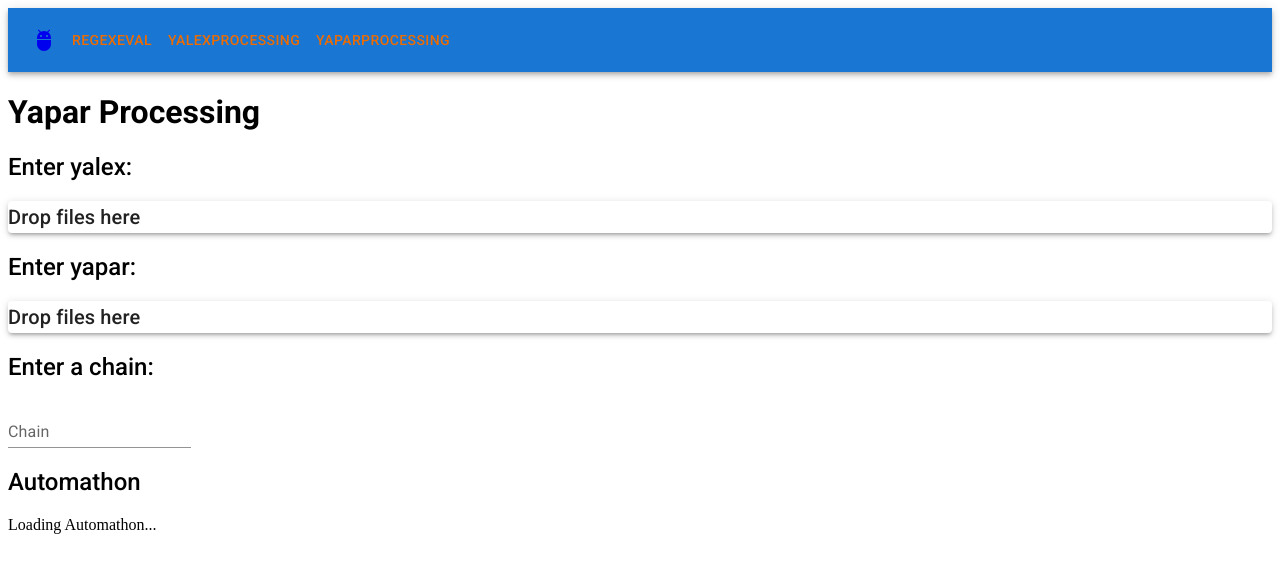
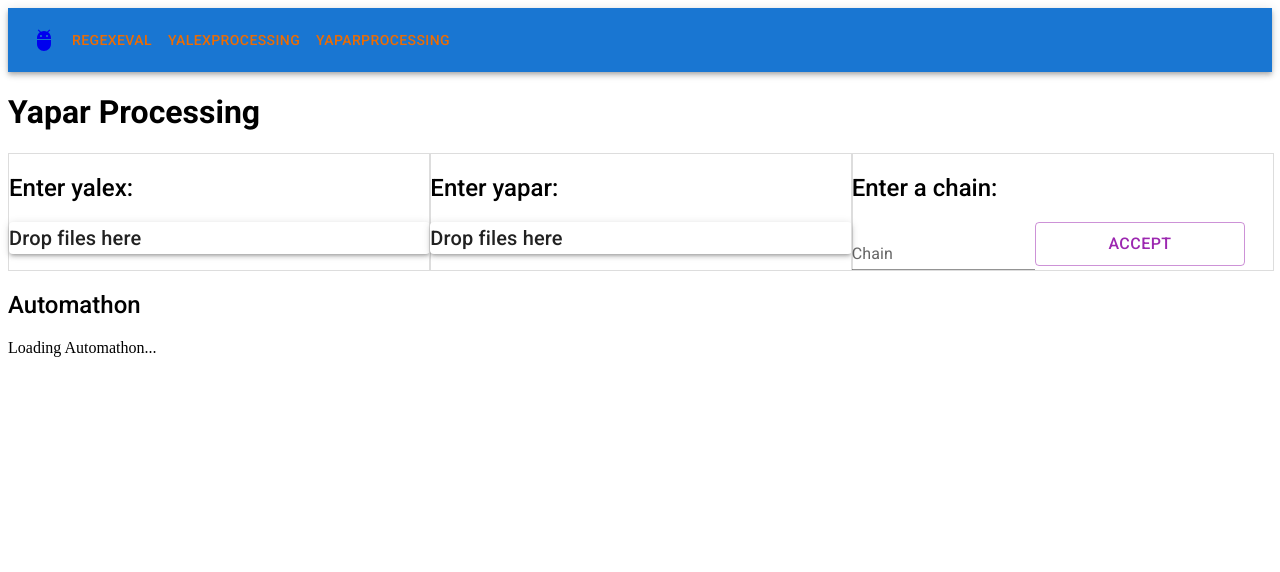
Before and after one commit to DiggsPapu/FrontendCompis, a React (Vite) app: page /YaparProcessing in a window 1280 px wide. Shown: the top 572 px of the page. Built offline with nearby package versions, Linux system fonts and the light colour scheme.

Commit message:
update:Button4UseEffect
Instead of using use effect I use a button to send the message to the backend

```diff
--- a/src/pages/YaparProcessing.jsx
+++ b/src/pages/YaparProcessing.jsx
@@ -1,5 +1,6 @@
 import React, { useEffect, useState } from 'react'
-import { TextField } from '@mui/material'
+import { Button, TextField } from '@mui/material'
+import './regex-eval.css'
 import FileDrop from '../components/FileDrop'
 import font from '../fonts/robot.module.css'
 import { evaluateChain, postFiles } from '../services/yapar-service'
@@ -18,23 +19,29 @@ export default function YaparProcessing() {
     }
     fetchData()
   }, [yalexContent, yaparContent])
-  useEffect(() => {
-    const fetchRespose = async () => {
-      if (input) {
+  const clickSimulate = async () => {
+    if (input && yalexContent && yaparContent) {
       await evaluateChain(input)
     }
   }
-    fetchRespose()
-  }, [input])
   return (
     <>
       <h1 className={font.robotoBold}>Yapar Processing</h1>
+      <div className="grid-container">
+        <div className="graph-container">
           <h2 className={font.robotoMedium}>Enter yalex:</h2>
           <FileDrop content={yalexContent} setContent={setYalContent} />
+        </div>
+        <div className="graph-container">
           <h2 className={font.robotoMedium}>Enter yapar:</h2>
           <FileDrop content={yaparContent} setContent={setYapContent} />
+        </div>
+        <div className="graph-container">
           <h2 className={font.robotoMedium}>Enter a chain:</h2>
           <TextField id="standard-basic" label="Chain" variant="standard" placeholder="Enter a chain" value={input} onChange={(e) => setInput(e.target.value)} />
+          <Button variant="outlined" color="secondary" size="large" style={{ width: '50%', fontSize: '100%' }} onClick={clickSimulate}>Accept</Button>
+        </div>
+      </div>
       <h2 className={font.robotoMedium}>Automathon</h2>
       <p>
         {automathon ? (
```
Lines whose indentation alone changed are shown as unchanged.
